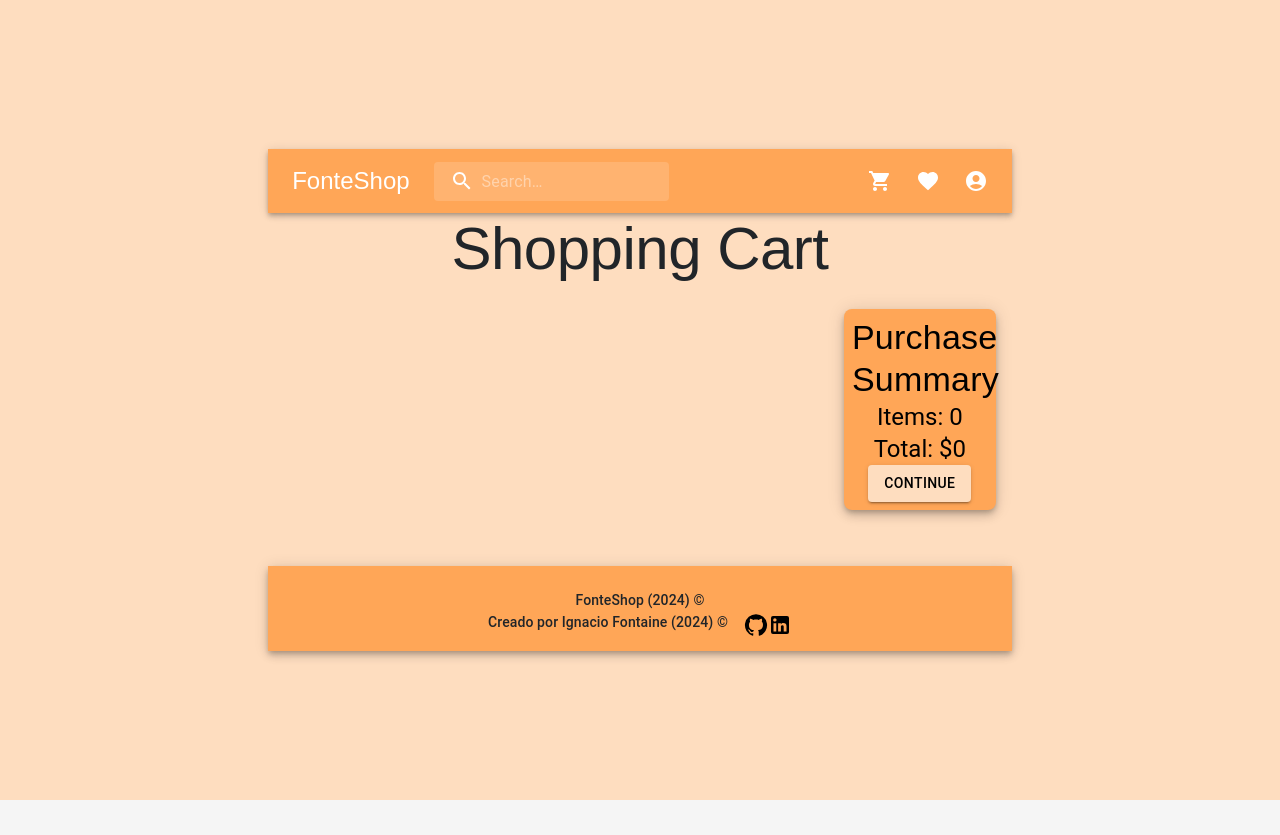
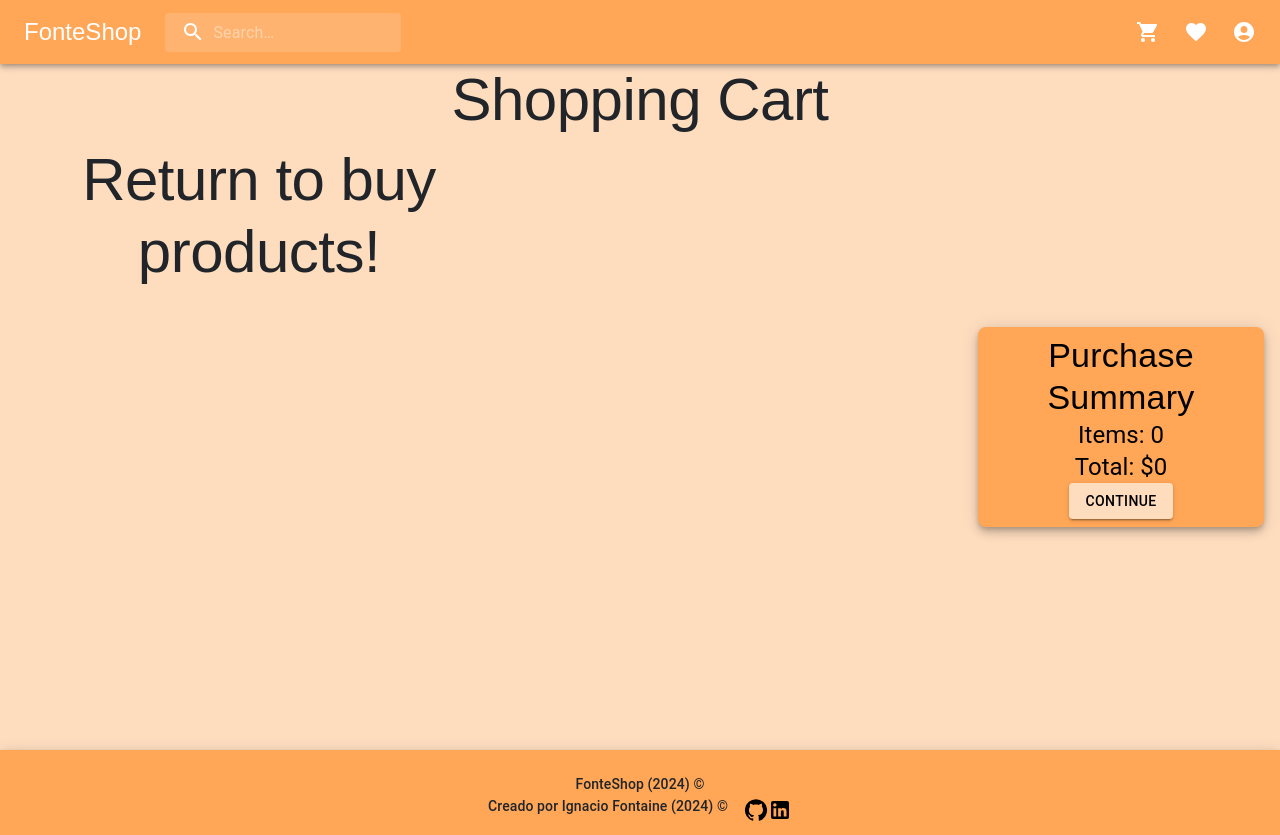
Before and after one commit to IgnacioFontaine/FonteShop, a React (Vite) app: page /purchease in a window 1280 px wide. Before the commit the page ends 800 px from the top, so only its background shows below. Built offline with nearby package versions, Linux system fonts and the light colour scheme.

Commit message:
no items en carrito

```diff
--- a/src/assets/Views/checkOutPage.jsx
+++ b/src/assets/Views/checkOutPage.jsx
@@ -29,7 +29,9 @@ export default function CheckOutPage() {
           <Typography variant="h2" fontFamily={"fantasy"}>Shopping Cart</Typography>
         </Grid>
         <Grid item xs={12} sm={8} md={9} container spacing={2}  >
-          <ShopProducts  />
+          {purchease_products.length >0 ?
+          <ShopProducts  />:<Typography variant="h2"fontFamily={"fantasy"} sx={{height:550, width:550, textAlign:"center", justifyContent:"center"}}>Return to buy products!</Typography>}
+
         </Grid>
         <Grid item xs={12} sm={4} md={3} sx={{alignContent:"center"}}>
           <Total />
```
